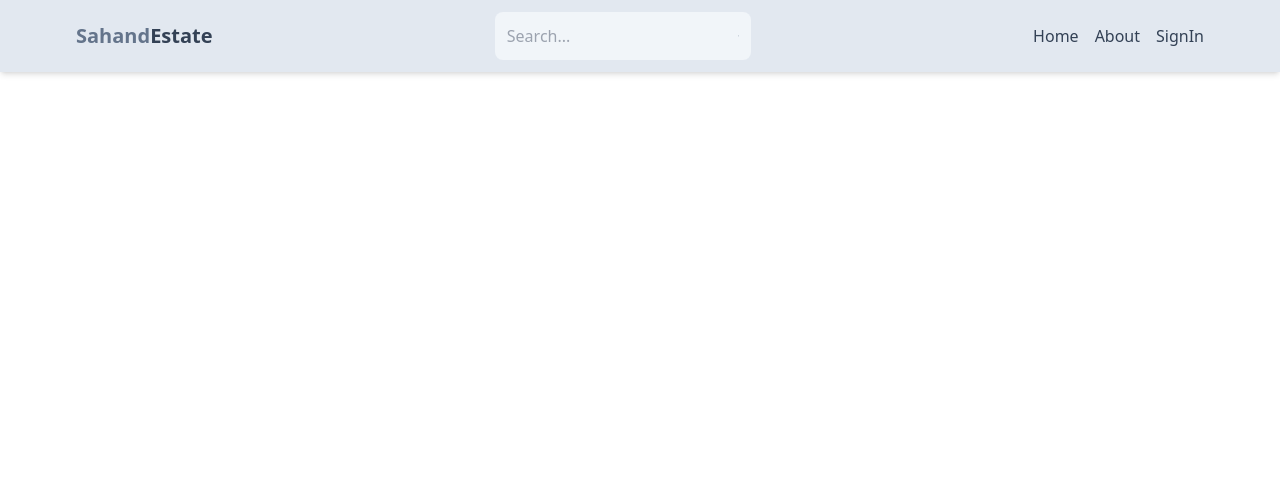
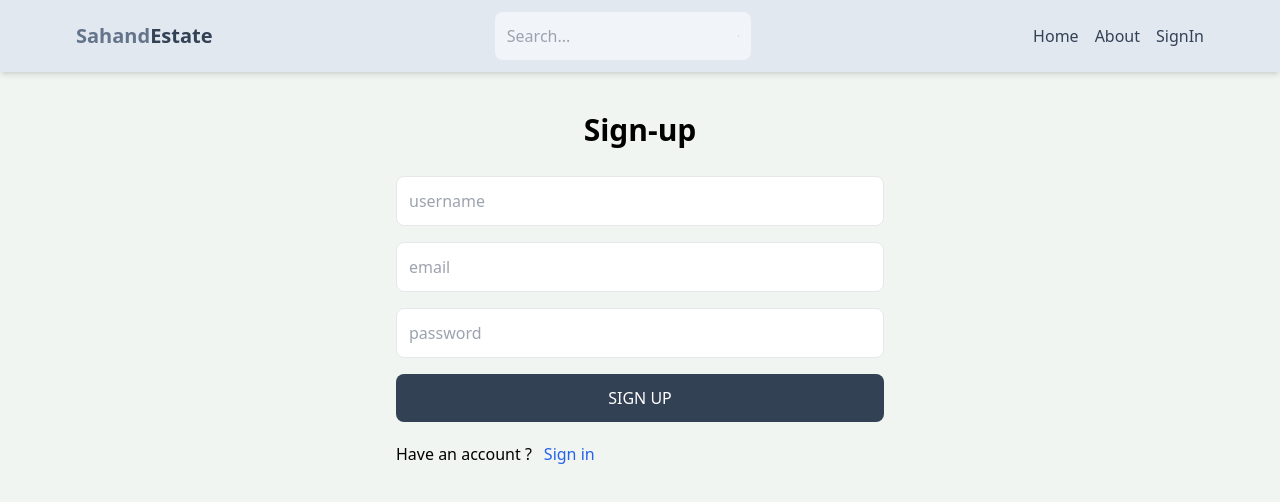
Before and after one commit to Shouryaaagarwal/Real-estate, a React (Vite) app in the folder client/: page /signup in a window 1280 px wide. Shown: the top 502 px of the page. Built offline with nearby package versions, Linux system fonts and the light colour scheme.

Commit message:
compelte signup page ui

```diff
--- a/client/src/index.css
+++ b/client/src/index.css
@@ -1,3 +1,8 @@
 @tailwind base;
 @tailwind components;
 @tailwind utilities;
+
+
+body{
+    background-color: rgb(241, 245, 241)
+}
--- a/client/src/pages/SignUp.jsx
+++ b/client/src/pages/SignUp.jsx
@@ -1,11 +1,24 @@
-import React from 'react'
+import React from "react";
+import {Link} from "react-router-dom"
 
 function SignUp() {
   return (
-    <div>
-
+    <div className="p-3 max-w-lg mx-auto">
+      <h1 className="text-3xl text-center font-semibold my-7 ">Sign-up</h1>
+      <form action="" className="flex flex-col gap-4 ">
+        <input type="text" placeholder="username" className="border p-3 rounded-lg focus:outline-none" id="username" />
+        <input type="email" placeholder="email" className="border p-3 rounded-lg focus:outline-none" id="email" />
+        <input type="password" placeholder="password" className="border p-3 rounded-lg focus:outline-none" id="password" />
+        <button className="text-white p-3 rounded-lg bg-slate-700 uppercase hover:opacity-95 disabled:opacity-80">Sign up</button>
+      </form>
+      <div className="flex gap-3 mt-5">
+       <p>Have an account ?</p>
+       <Link to={"/signin"}>
+       <span className="text-blue-600">Sign in</span>
+       </Link>
+       </div>
     </div>
-  )
+  );
 }
 
-export default SignUp
+export default SignUp;
```
